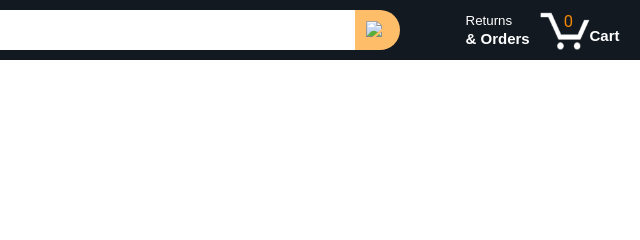
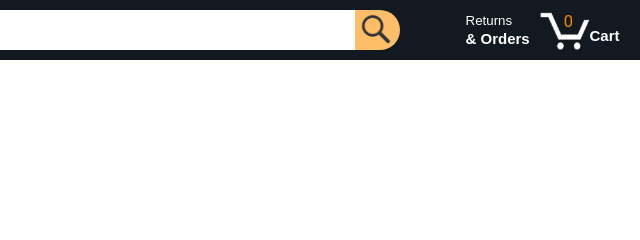
Before and after one commit to PcUser399/AmazonTest, a plain HTML site: page returns.html in a window 1280 px wide. Shown: the full height of the page, 640-1280 px from the left. Drawn offline with Linux system fonts and the light colour scheme.

Commit message:
returns.html

```diff
--- a/returns.html
+++ b/returns.html
@@ -377,7 +377,7 @@
   <body>
     <header id="head" >
       <section id="first-section"></section>
-      <section id="middle-section"><input id="search-input" placeholder="Search"><button id="search"><img src="images/search.png" id="search-icon"></button></section>
+      <section id="middle-section"><input id="search-input" placeholder="Search"><button id="search"><img src="search.png" id="search-icon"></button></section>
       <section id="right-section"><button id="option1">Returns<p id="tt">& Orders</p></button>
       <div class="container">
       </div>
@@ -456,4 +456,5 @@
     </script>
 
   </body>
+
 </html>
```
